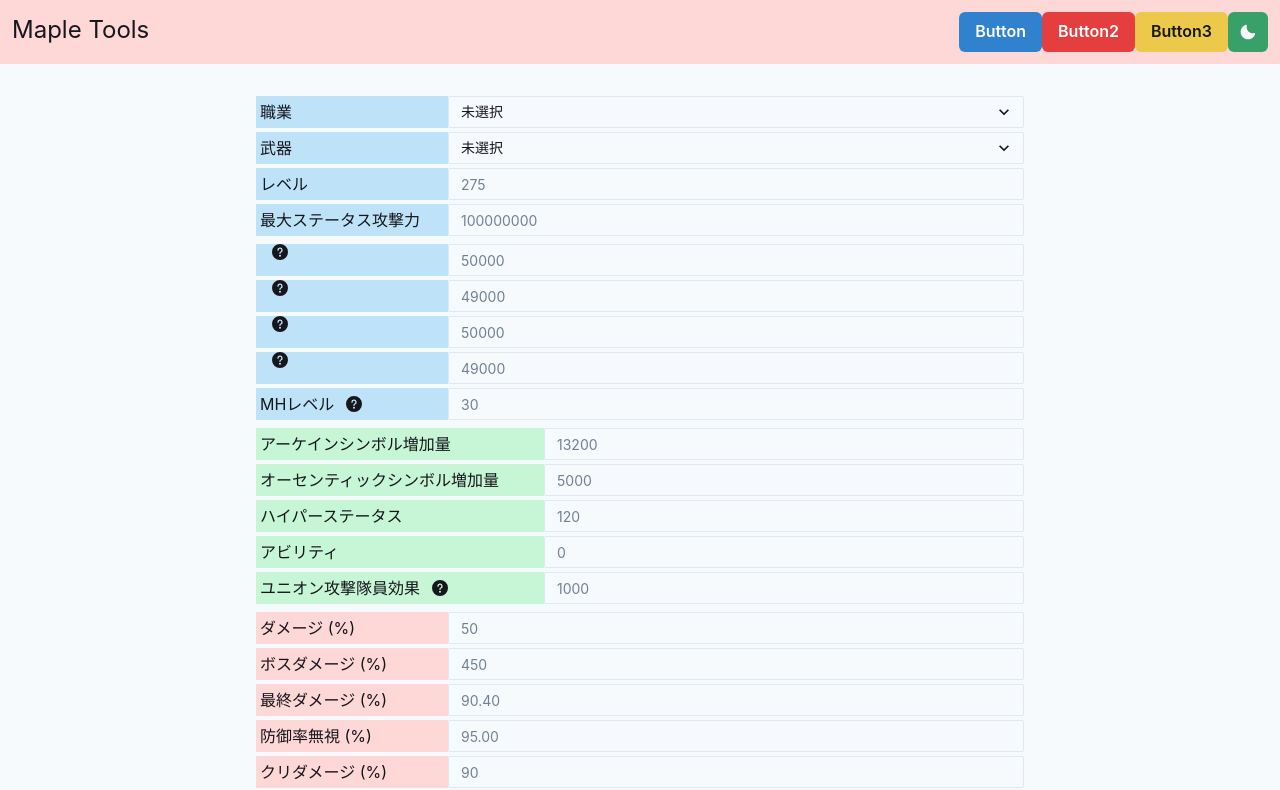
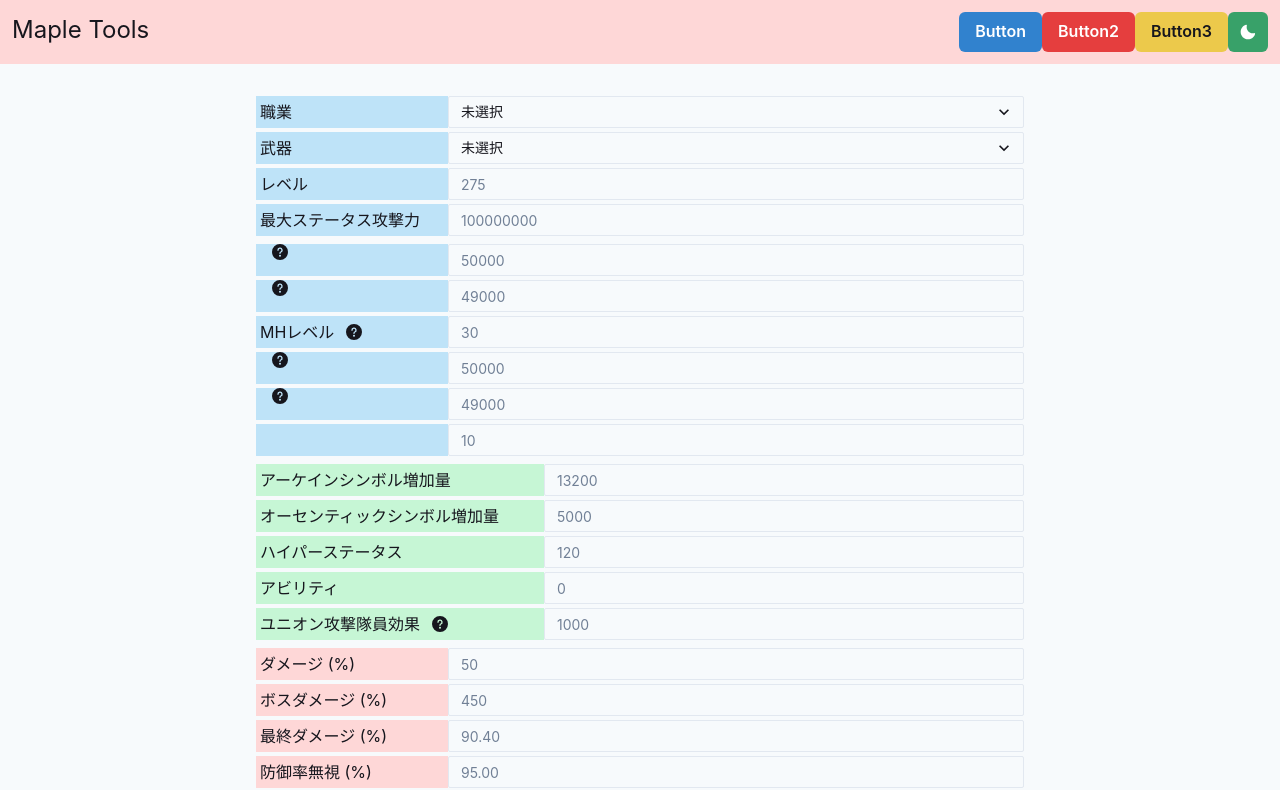
Before and after one commit to firiexp/calculator-maple, a Next.js app: page /statcalculator in a window 1280 px wide. Shown: the top 790 px of the page. Built offline with nearby package versions, Linux system fonts and the light colour scheme.

Commit message:
fix input

```diff
--- a/src/components/StatInputForm.tsx
+++ b/src/components/StatInputForm.tsx
@@ -4,7 +4,7 @@ import { QuestionIcon } from '@chakra-ui/icons';
 import jobData from '../data/jobdata';
 import weaponData from '../data/weapondata';
 import { InputStats, OutputStats } from '../data/formtype';
-import calcStats from '../lib/calcStats';
+import CalcStats from '../lib/CalcStats';
 
 type Props = {
   updateResult: (stats: OutputStats) => void;
@@ -89,7 +89,7 @@ function StatInputForm({ updateResult }: Props) {
             </GridItem>
           </Grid>
 
-          <Grid templateRows='repeat(5, 1fr)' templateColumns='1fr 3fr' rowGap='1'>
+          <Grid templateRows='repeat(6, 1fr)' templateColumns='1fr 3fr' rowGap='1'>
             <GridItem bg='blue.100'>
               <HStack>
                 <Text p='1'>{watchJob !== '' && jobData[watchJob].mainStats.join('+').concat(' (MH適用)')}</Text>
@@ -121,6 +121,24 @@ function StatInputForm({ updateResult }: Props) {
                 placeholder='49000'
                 size='sm'
                 {...register('mainStatsWithoutMH', {
+                  valueAsNumber: true,
+                })}
+              />
+            </GridItem>
+
+            <GridItem bg='blue.100'>
+              <HStack>
+                <Text p='1'>MHレベル</Text>
+                <Tooltip label='メイプルヒーロー系スキルのレベル' fontSize='sm'>
+                  <QuestionIcon />
+                </Tooltip>
+              </HStack>
+            </GridItem>
+            <GridItem>
+              <Input
+                placeholder='30'
+                size='sm'
+                {...register('MHlevel', {
                   valueAsNumber: true,
                 })}
               />
@@ -164,17 +182,14 @@ function StatInputForm({ updateResult }: Props) {
 
             <GridItem bg='blue.100'>
               <HStack>
-                <Text p='1'>MHレベル</Text>
-                <Tooltip label='メイプルヒーロー系スキルのレベル' fontSize='sm'>
-                  <QuestionIcon />
-                </Tooltip>
+                <Text p='1'>{watchJob !== '' && jobData[watchJob].subStats.join('+').concat(' バフ量')}</Text>
               </HStack>
             </GridItem>
             <GridItem>
               <Input
-                placeholder='30'
+                placeholder='10'
                 size='sm'
-                {...register('MHlevel', {
+                {...register('subStatsBuffAmount', {
                   valueAsNumber: true,
                 })}
               />
```
Also changed, not shown: src/lib/CalcStats.ts (renamed from src/lib/calcStats.ts).
